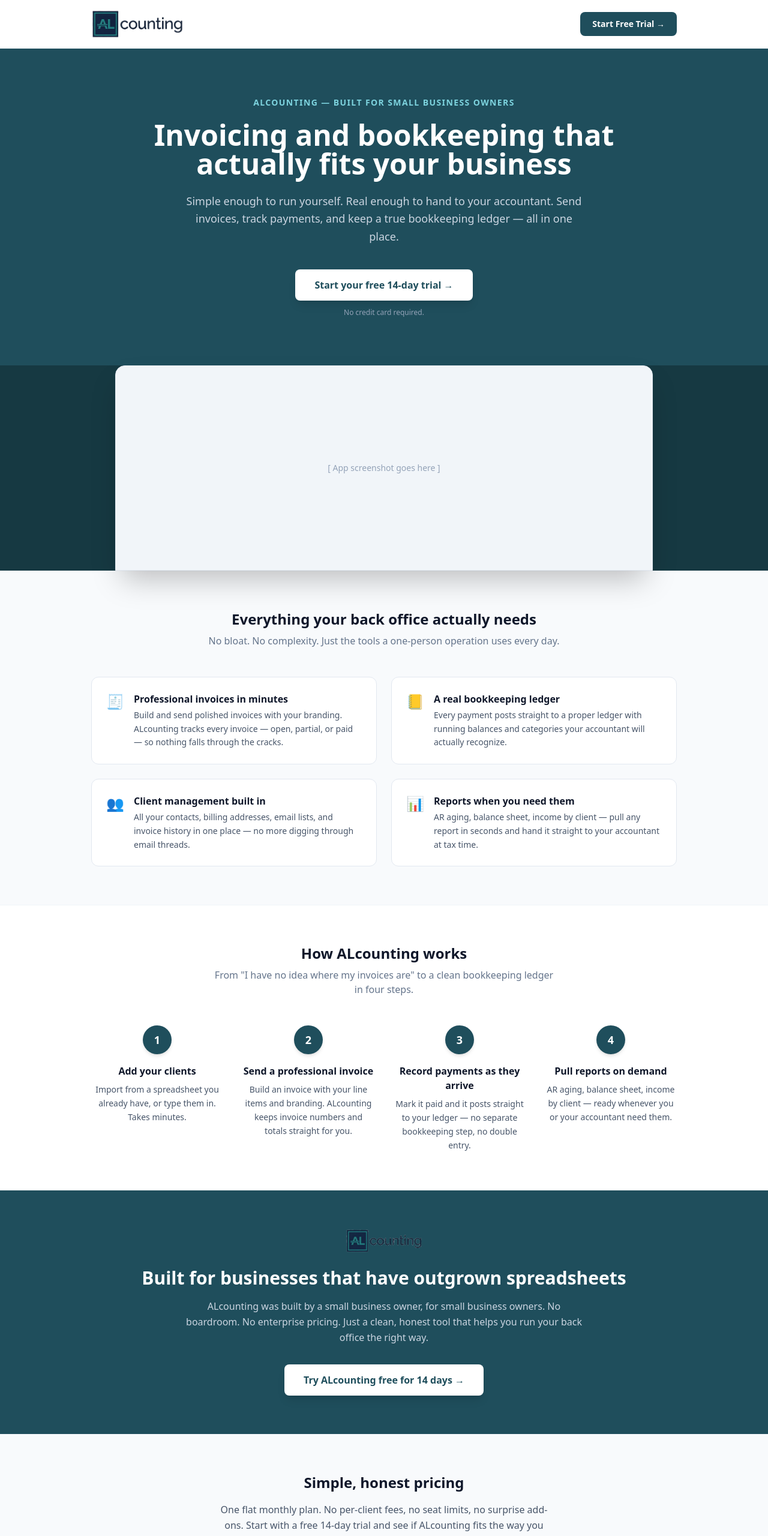
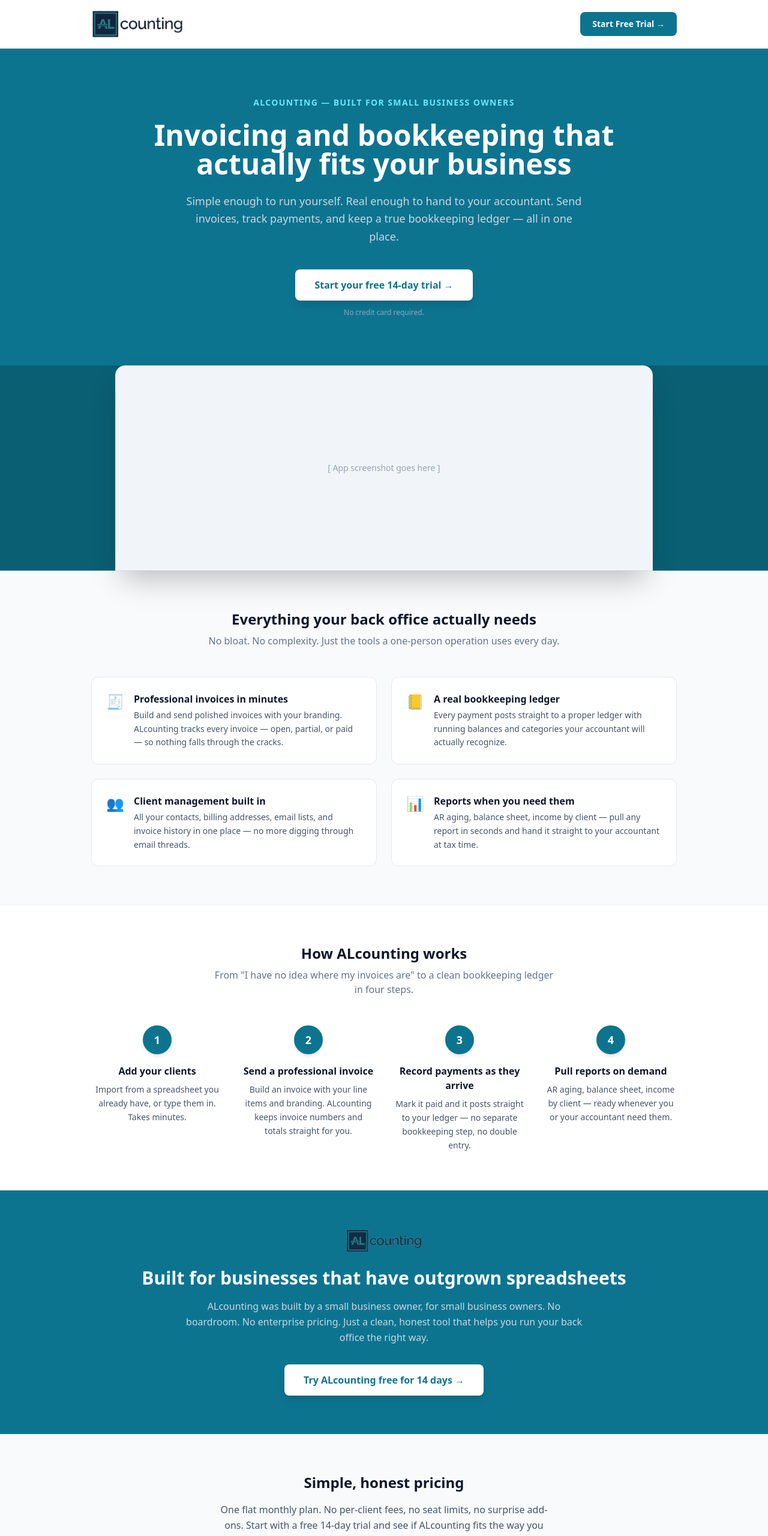
Before and after one commit to illmatic72/marketing-site, a Next.js app: page / in a window 1280 px wide. Shown: the top 2560 px of the page at 60% size. Built offline with nearby package versions, Linux system fonts and the light colour scheme.

Commit message:
Update page.tsx

```diff
--- a/app/page.tsx
+++ b/app/page.tsx
@@ -78,7 +78,7 @@
           <img src="/al-logo-full.png" alt="ALcounting" className="h-12 w-auto" />
           <a
             href={SIGNUP_URL}
-            className="bg-[#1F4E5C] text-white text-sm font-semibold px-5 py-2.5 rounded-lg hover:bg-[#163942] transition-colors"
+            className="bg-[#0D7490] text-white text-sm font-semibold px-5 py-2.5 rounded-lg hover:bg-[#0A5F73] transition-colors"
           >
             Start Free Trial →
           </a>
@@ -86,9 +86,9 @@
       </header>
 
       {/* Hero */}
-      <section className="bg-[#1F4E5C]">
+      <section className="bg-[#0D7490]">
         <div className="max-w-5xl mx-auto px-6 pt-20 pb-20 text-center">
-          <p className="text-sm font-semibold text-[#7DD3DE] uppercase tracking-widest mb-5">
+          <p className="text-sm font-semibold text-[#67E8F9] uppercase tracking-widest mb-5">
             ALcounting — Built for small business owners
           </p>
           <h1 className="text-4xl sm:text-5xl font-bold text-white leading-tight max-w-3xl mx-auto">
@@ -101,7 +101,7 @@
           <div className="mt-10 flex flex-col items-center gap-3">
             <a
               href={SIGNUP_URL}
-              className="bg-white text-[#1F4E5C] font-bold text-base px-8 py-3.5 rounded-lg hover:bg-slate-100 transition-colors shadow-lg"
+              className="bg-white text-[#0D7490] font-bold text-base px-8 py-3.5 rounded-lg hover:bg-slate-100 transition-colors shadow-lg"
             >
               Start your free 14-day trial →
             </a>
@@ -111,7 +111,7 @@
       </section>
 
       {/* App screenshot placeholder */}
-      <section className="bg-[#163942]">
+      <section className="bg-[#0A5F73]">
         <div className="max-w-5xl mx-auto px-6 pb-0 flex justify-center">
           <div className="w-full max-w-4xl bg-slate-100 rounded-t-2xl border border-slate-200 shadow-2xl overflow-hidden" style={{minHeight: '340px'}}>
             {/* Replace this div with an <img> tag pointing to your screenshot once you have one */}
@@ -154,7 +154,7 @@
         <div className="grid grid-cols-1 sm:grid-cols-2 lg:grid-cols-4 gap-8">
           {HOW_IT_WORKS.map(s => (
             <div key={s.step} className="text-center">
-              <div className="w-12 h-12 rounded-full bg-[#1F4E5C] text-white font-bold text-lg flex items-center justify-center mx-auto mb-4 shadow-md">
+              <div className="w-12 h-12 rounded-full bg-[#0D7490] text-white font-bold text-lg flex items-center justify-center mx-auto mb-4 shadow-md">
                 {s.step}
               </div>
               <h3 className="font-semibold text-slate-900 mb-2">{s.title}</h3>
@@ -165,7 +165,7 @@
       </section>
 
       {/* Brand / positioning strip */}
-      <section className="bg-[#1F4E5C]">
+      <section className="bg-[#0D7490]">
         <div className="max-w-5xl mx-auto px-6 py-16 text-center">
           <img src="/al-logo-full.png" alt="ALcounting" className="h-10 w-auto mx-auto mb-6 opacity-90" />
           <h2 className="text-2xl sm:text-3xl font-bold text-white mb-4">
@@ -178,7 +178,7 @@
           </p>
           <a
             href={SIGNUP_URL}
-            className="inline-block bg-white text-[#1F4E5C] font-bold px-8 py-3.5 rounded-lg hover:bg-slate-100 transition-colors shadow-lg"
+            className="inline-block bg-white text-[#0D7490] font-bold px-8 py-3.5 rounded-lg hover:bg-slate-100 transition-colors shadow-lg"
           >
             Try ALcounting free for 14 days →
           </a>
@@ -193,13 +193,13 @@
             One flat monthly plan. No per-client fees, no seat limits, no surprise add-ons.
             Start with a free 14-day trial and see if ALcounting fits the way you work.
           </p>
-          <div className="inline-flex flex-col items-center bg-white border-2 border-[#1F4E5C] rounded-xl px-10 py-8 shadow-md">
-            <span className="text-sm font-bold text-[#1F4E5C] uppercase tracking-widest mb-3">Free Trial</span>
+          <div className="inline-flex flex-col items-center bg-white border-2 border-[#0D7490] rounded-xl px-10 py-8 shadow-md">
+            <span className="text-sm font-bold text-[#0D7490] uppercase tracking-widest mb-3">Free Trial</span>
             <span className="text-5xl font-bold text-slate-900 mb-1">14 days</span>
             <span className="text-slate-500 mb-6">No credit card required</span>
             <a
               href={SIGNUP_URL}
-              className="bg-[#1F4E5C] text-white font-bold px-8 py-3 rounded-lg hover:bg-[#163942] transition-colors w-full text-center"
+              className="bg-[#0D7490] text-white font-bold px-8 py-3 rounded-lg hover:bg-[#0A5F73] transition-colors w-full text-center"
             >
               Start free trial →
             </a>
@@ -232,7 +232,7 @@
           </p>
           <a
             href={SIGNUP_URL}
-            className="inline-block bg-[#1F4E5C] text-white font-bold text-base px-10 py-4 rounded-lg hover:bg-[#163942] transition-colors shadow-lg border border-[#2d6b7d]"
+            className="inline-block bg-[#0D7490] text-white font-bold text-base px-10 py-4 rounded-lg hover:bg-[#0A5F73] transition-colors shadow-lg border border-[#1A9DB5]"
           >
             Start free trial — it's free for 14 days →
           </a>
```
